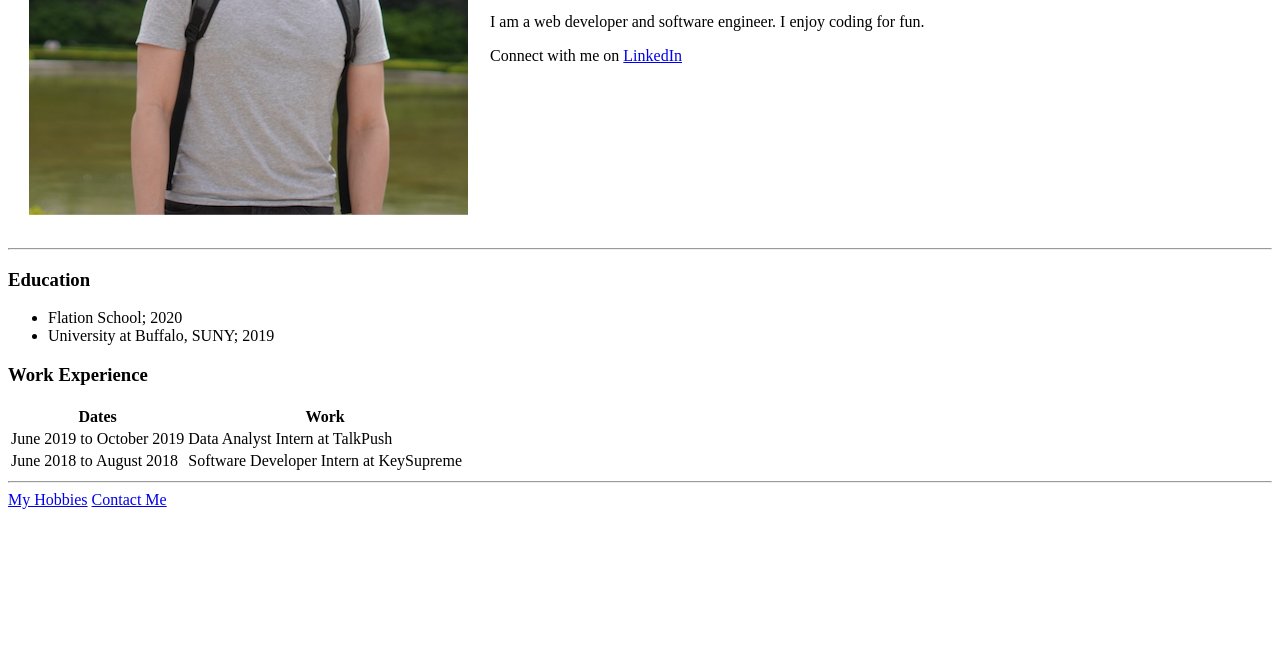
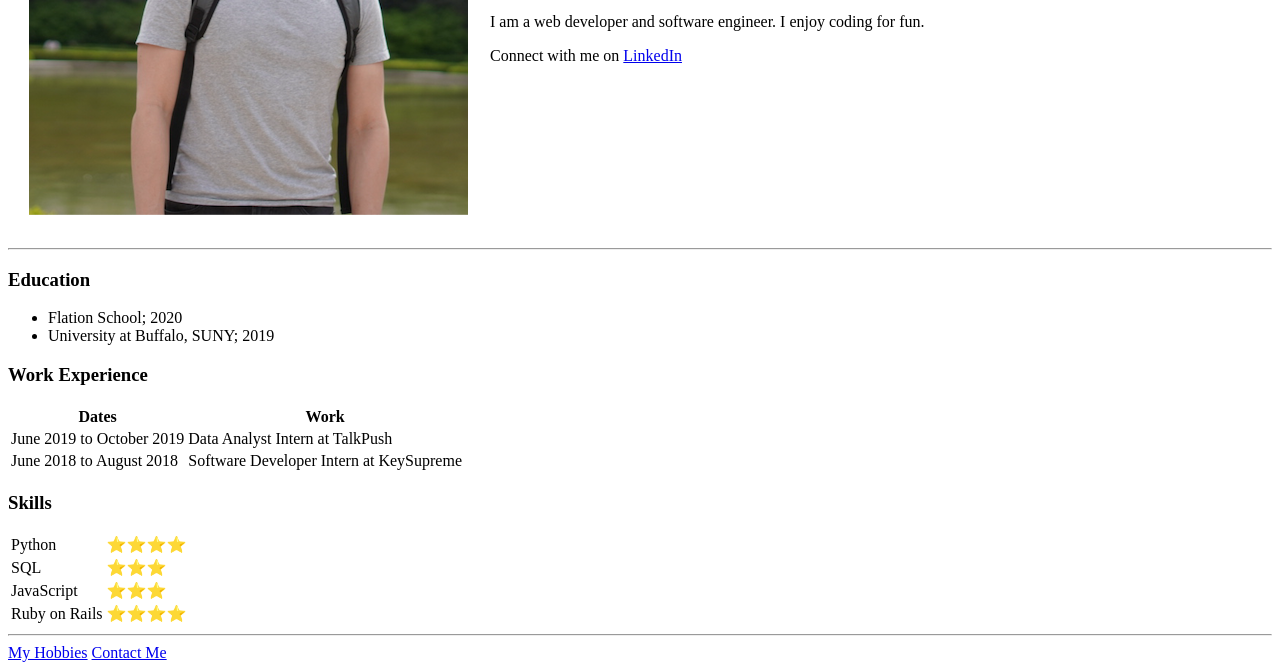
Before and after one commit to jemychen/Practice_Web_1.0, a plain HTML site: page HTML - Personal Site/index.html in a window 1280 px wide. Shown: the part 267-937 px from the top of the page. Before the commit the page ends 800 px from the top, so only its background shows below. Drawn offline with Linux system fonts and the light colour scheme.

Commit message:
Added skill levels

```diff
--- a/HTML - Personal Site/index.html
+++ b/HTML - Personal Site/index.html
@@ -50,6 +50,27 @@
         </tfoot>
 
     </table>
+    <h3>Skills</h3>
+
+        <table>
+            <tr>
+                <td>Python</td>
+                <td>⭐️⭐️⭐️⭐️</td>
+            </tr>
+            <tr>
+                <td>SQL</td>
+                <td>⭐️⭐️⭐️</td>
+            </tr>
+            <tr>
+                <td>JavaScript</td>
+                <td>⭐️⭐️⭐️</td>
+            </tr>
+            <tr>
+                <td>Ruby on Rails</td>
+                <td>⭐️⭐️⭐️⭐️</td>
+            </tr>
+        </table>
+
     <hr>
     <a href='hobbies.html'>My Hobbies</a>
     <a href='contact-me.html'>Contact Me</a>
```
